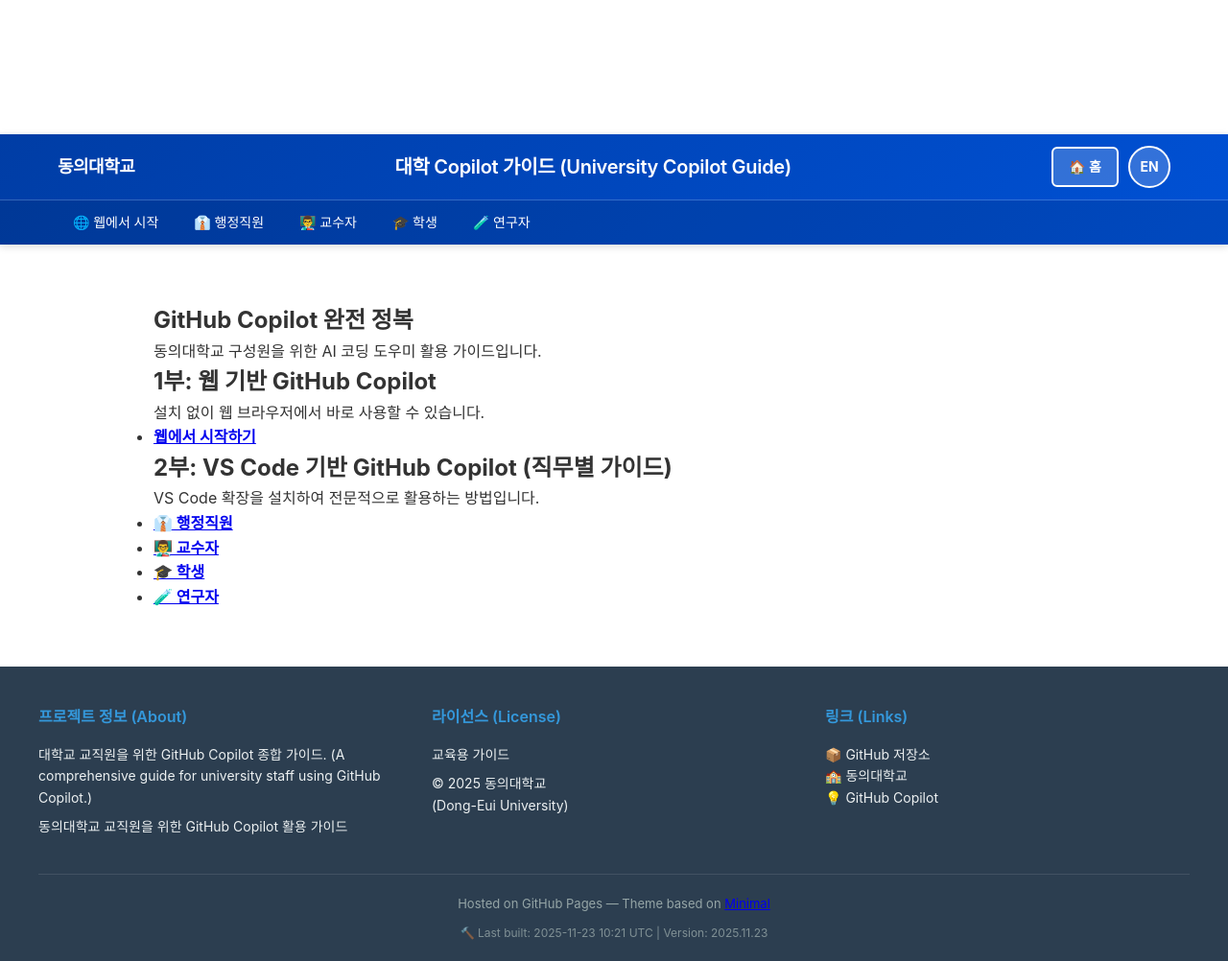
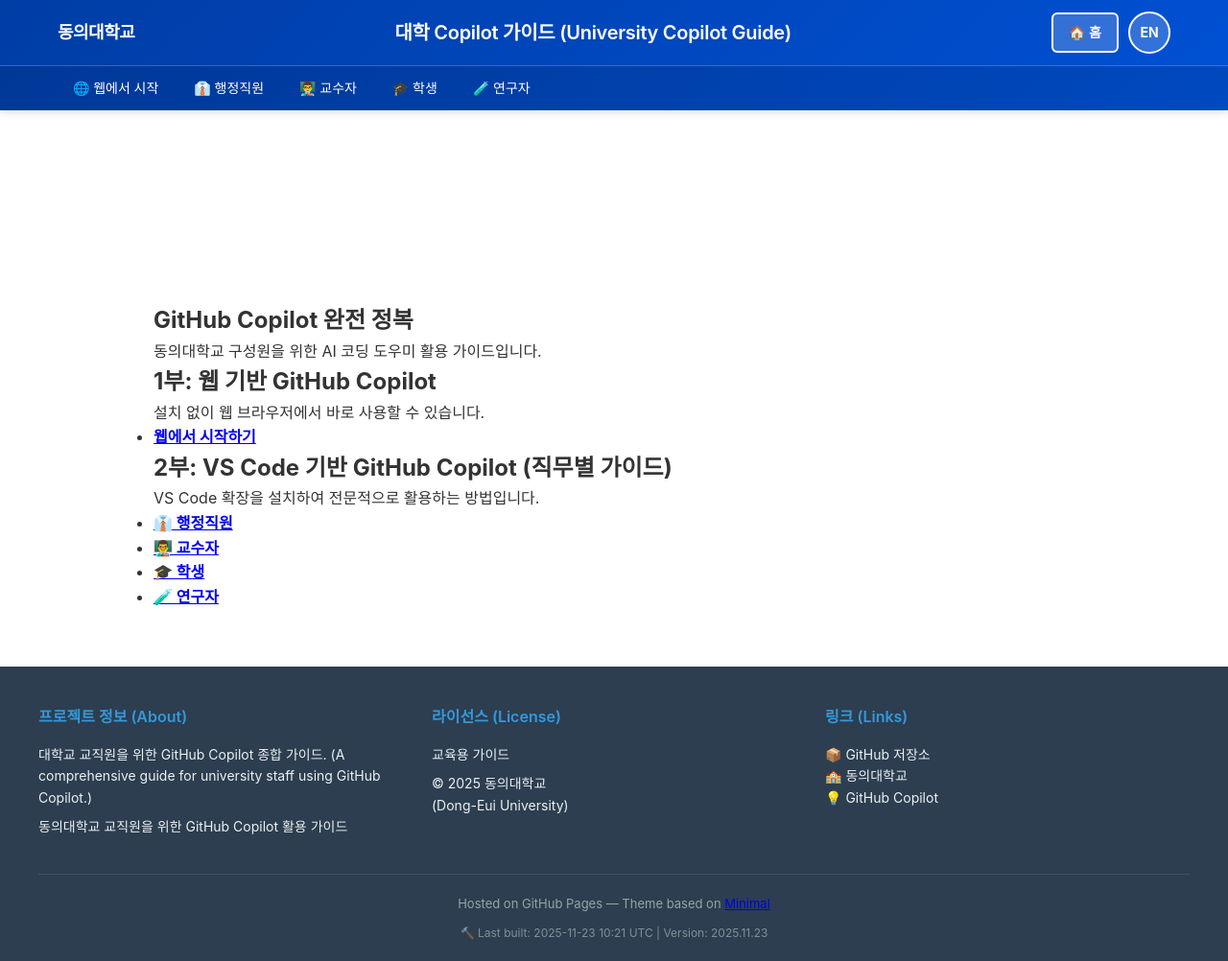
Before and after one commit to seo-jinseok/GitHub-Copilot-Guide, a Jekyll site: the page built from docs/index.md, in a window 1280 px wide. Shown: the whole page at 96% size. Built offline with Jekyll 4.4.1, drawn with Linux system fonts in a browser that asks for light colours; our own code applies the rules of GitHub Pages for plain Markdown files.

Commit message:
feat: 헤더 오프셋 조정 및 반응형 디자인 개선

```diff
--- a/docs/_layouts/default.html
+++ b/docs/_layouts/default.html
@@ -26,7 +26,6 @@
     body {
       margin: 0 !important;
       padding: 0 !important;
-      padding-top: 140px !important; /* Space for fixed header + nav */
       min-height: 100vh;
       display: flex;
       flex-direction: column;
@@ -41,6 +40,7 @@
       max-width: none !important;
       margin: 0 !important;
       padding: 0 !important;
+      padding-top: 140px !important; /* Offset for fixed header */
       position: static !important;
     }
 
@@ -403,7 +403,7 @@
 
     /* === RESPONSIVE DESIGN === */
     @media (max-width: 768px) {
-      body {
+      .wrapper {
         padding-top: 180px !important;
       }
 
```
